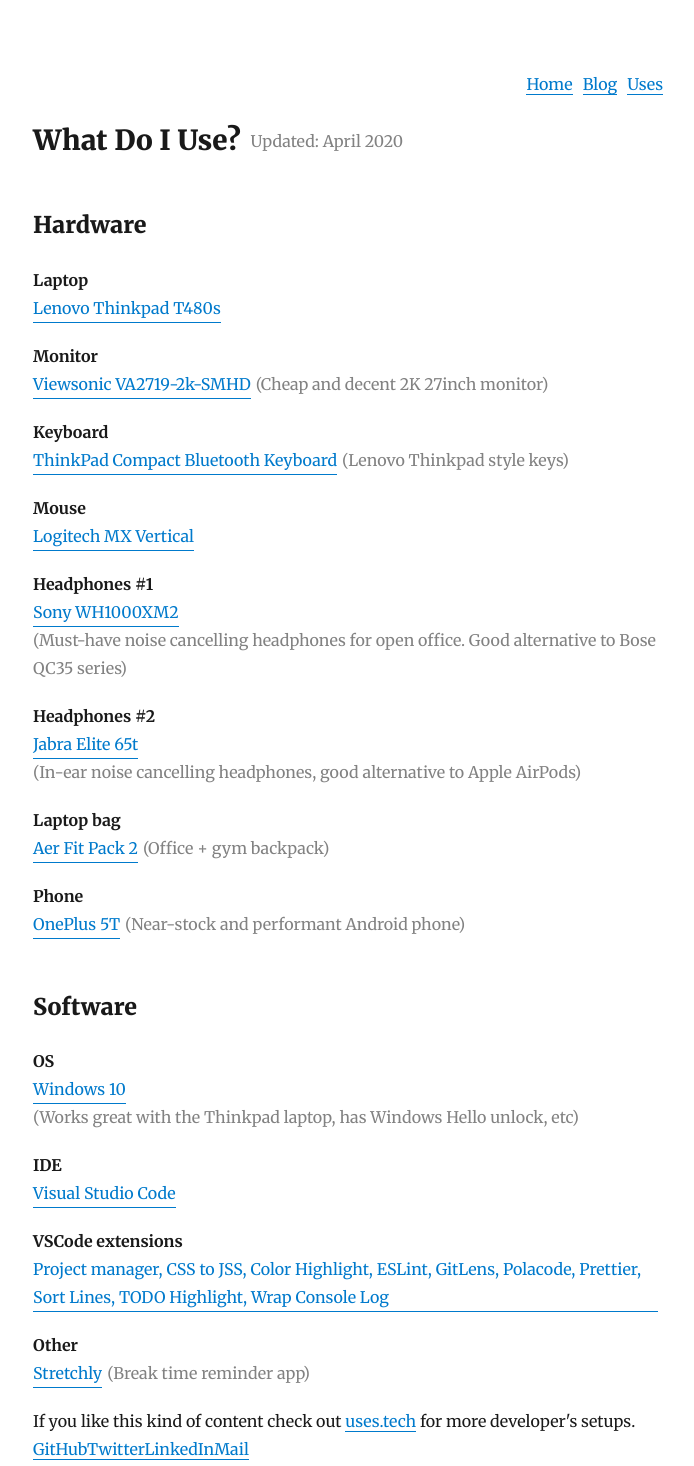
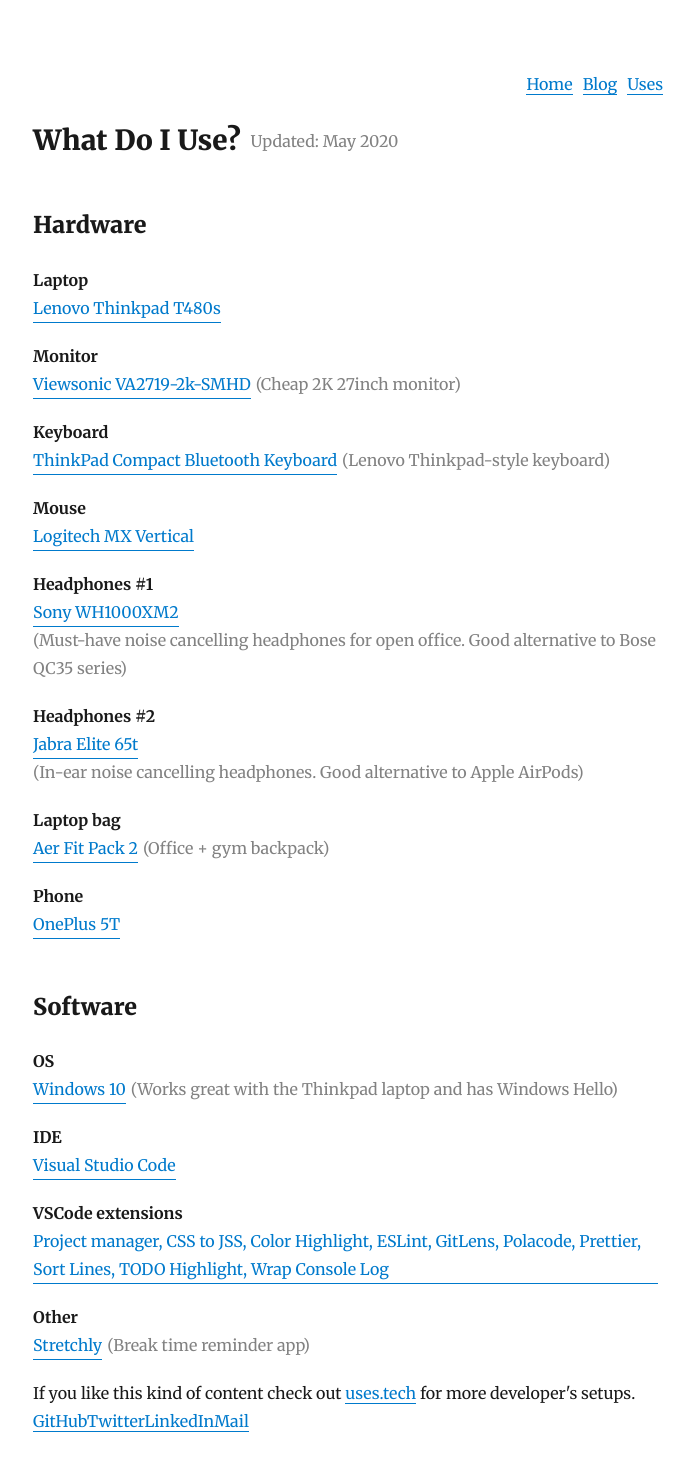
Before and after one commit to jamzi/portfolio, a Gatsby site: page /uses in a window 1280 px wide. Shown: the whole page, without its empty margins (292-986 px from the left). Built offline with nearby package versions, Linux system fonts and the light colour scheme; Gatsby itself is replaced by a stand-in of ours; some packages are replaced by stand-ins of ours.

Commit message:
adjust uses comments

```diff
--- a/src/pages/uses.js
+++ b/src/pages/uses.js
@@ -14,14 +14,14 @@
       id: "Monitor",
       name: "Viewsonic VA2719-2k-SMHD",
       url: "https://www.viewsonic.com/us/va2719-2k-smhd.html",
-      comment: "Cheap and decent 2K 27inch monitor",
+      comment: "Cheap 2K 27inch monitor",
     },
     {
       id: "Keyboard",
       name: "ThinkPad Compact Bluetooth Keyboard",
       url:
         "https://www.amazon.com/ThinkPad-Compact-Bluetooth-Keyboard-TrackPoint/dp/B00C32FWJC",
-      comment: "Lenovo Thinkpad style keys",
+      comment: "Lenovo Thinkpad-style keyboard",
     },
     {
       id: "Mouse",
@@ -41,7 +41,7 @@
       name: "Jabra Elite 65t",
       url: "https://www.jabra.com/bluetooth-headsets/jabra-elite-65t",
       comment:
-        "In-ear noise cancelling headphones, good alternative to Apple AirPods",
+        "In-ear noise cancelling headphones. Good alternative to Apple AirPods",
     },
     {
       id: "Laptop bag",
@@ -53,7 +53,6 @@
       id: "Phone",
       name: "OnePlus 5T",
       url: "https://www.oneplus.com/global/5t",
-      comment: "Near-stock and performant Android phone",
     },
   ],
   Software: [
@@ -61,8 +60,7 @@
       id: "OS",
       name: "Windows 10",
       url: "https://www.microsoft.com/sl-si/windows",
-      comment:
-        "Works great with the Thinkpad laptop, has Windows Hello unlock, etc",
+      comment: "Works great with the Thinkpad laptop and has Windows Hello",
     },
     {
       id: "IDE",
@@ -110,7 +108,7 @@
     <Layout>
       <div style={{ display: "flex", alignItems: "center" }}>
         <h2 style={{ margin: "0px 10px 0px 0px" }}>What Do I Use?</h2>
-        <span style={{ color: "#828282" }}>Updated: April 2020</span>
+        <span style={{ color: "#828282" }}>Updated: May 2020</span>
       </div>
       <h3>Hardware</h3>
       {renderSection("Hardware")}
```
